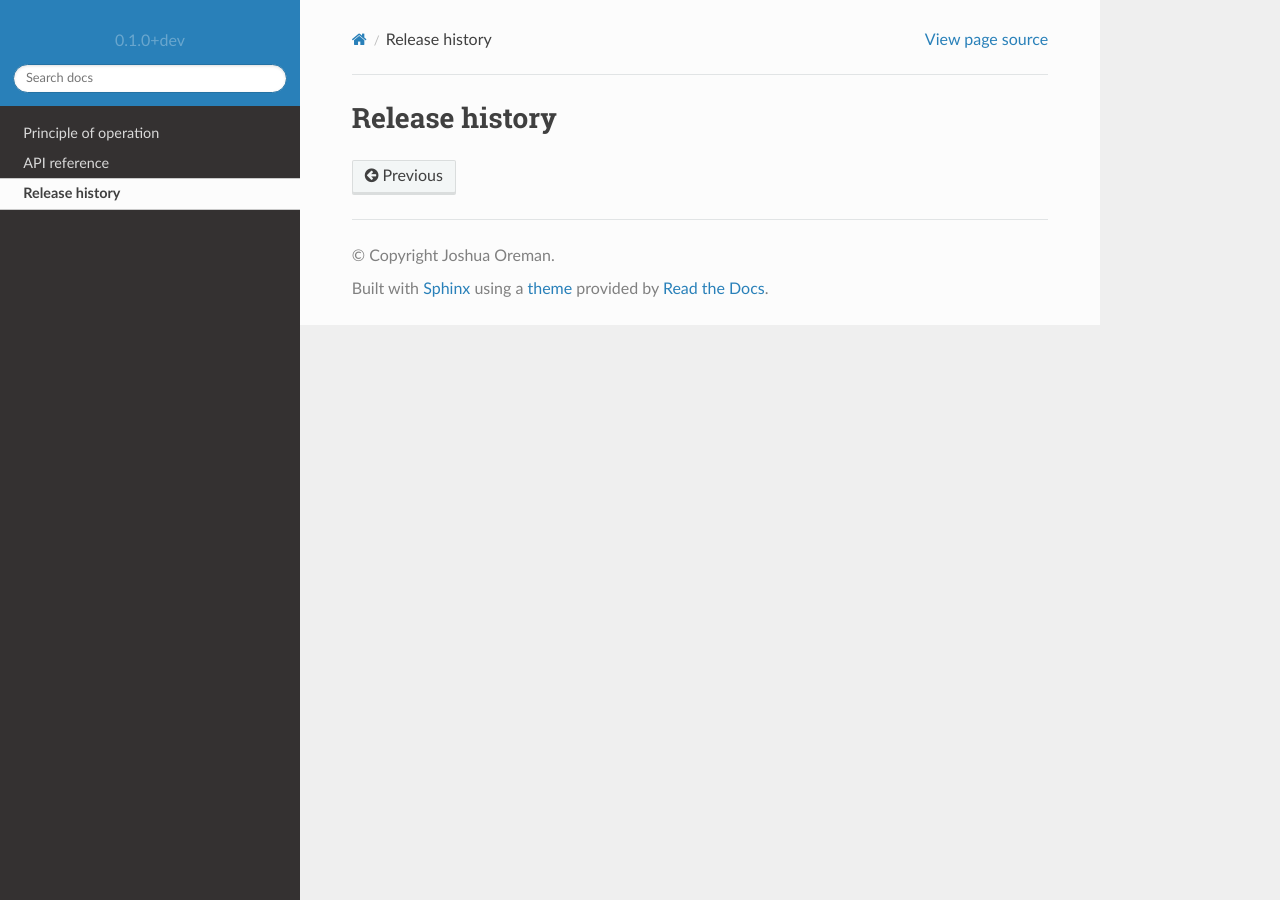
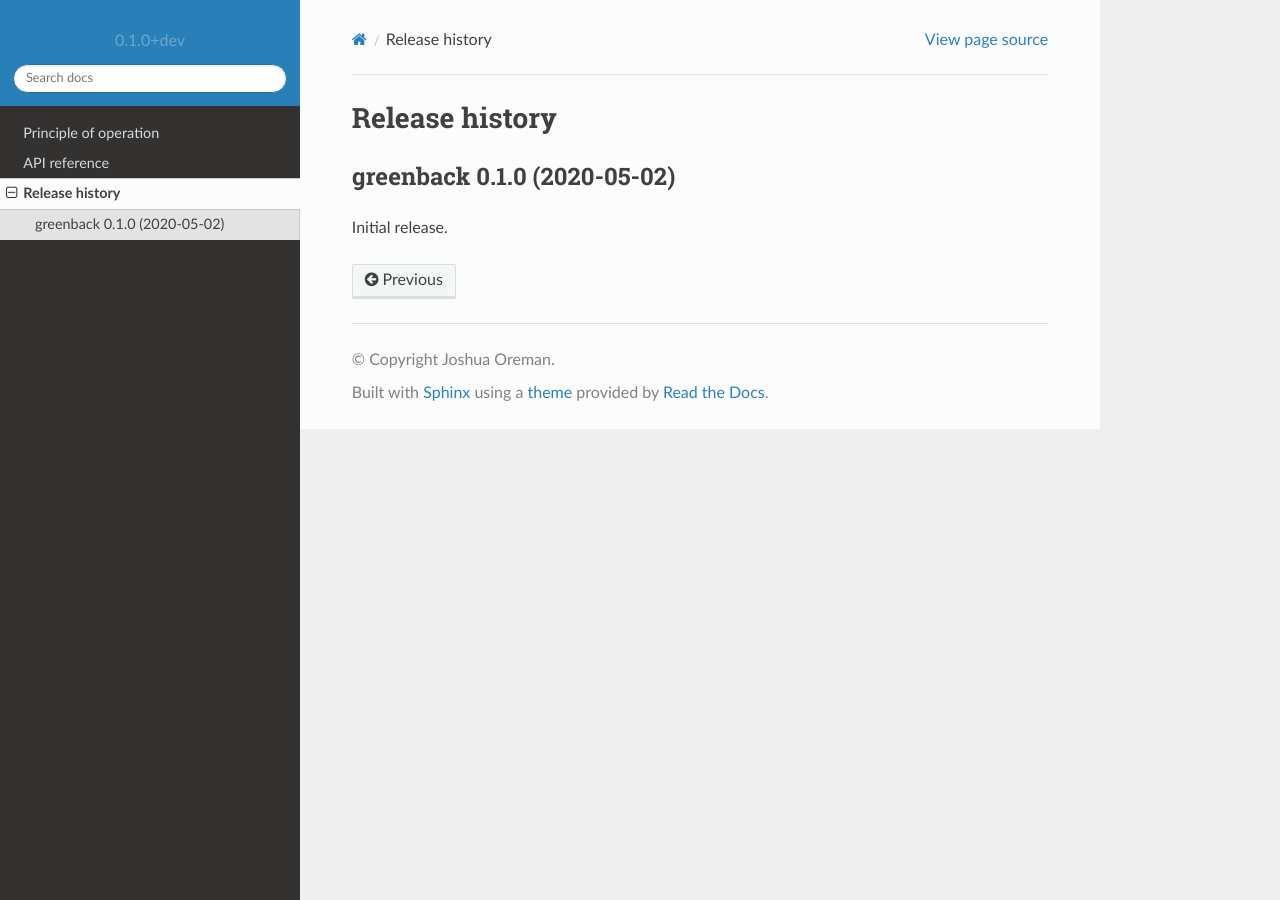
Before and after one commit to oremanj/greenback, a Sphinx documentation site: the page built from docs/source/history.rst, in a window 1280 px wide. Built offline with Sphinx 7.4.7 and the Read the Docs theme 2.0.0, drawn with Linux system fonts in a browser that asks for light colours.

Commit message:
Changelog entry for 0.1.0

```diff
--- a/docs/source/history.rst
+++ b/docs/source/history.rst
@@ -4,3 +4,8 @@ Release history
 .. currentmodule:: greenback
 
 .. towncrier release notes start
+
+greenback 0.1.0 (2020-05-02)
+----------------------------
+
+Initial release.
```
